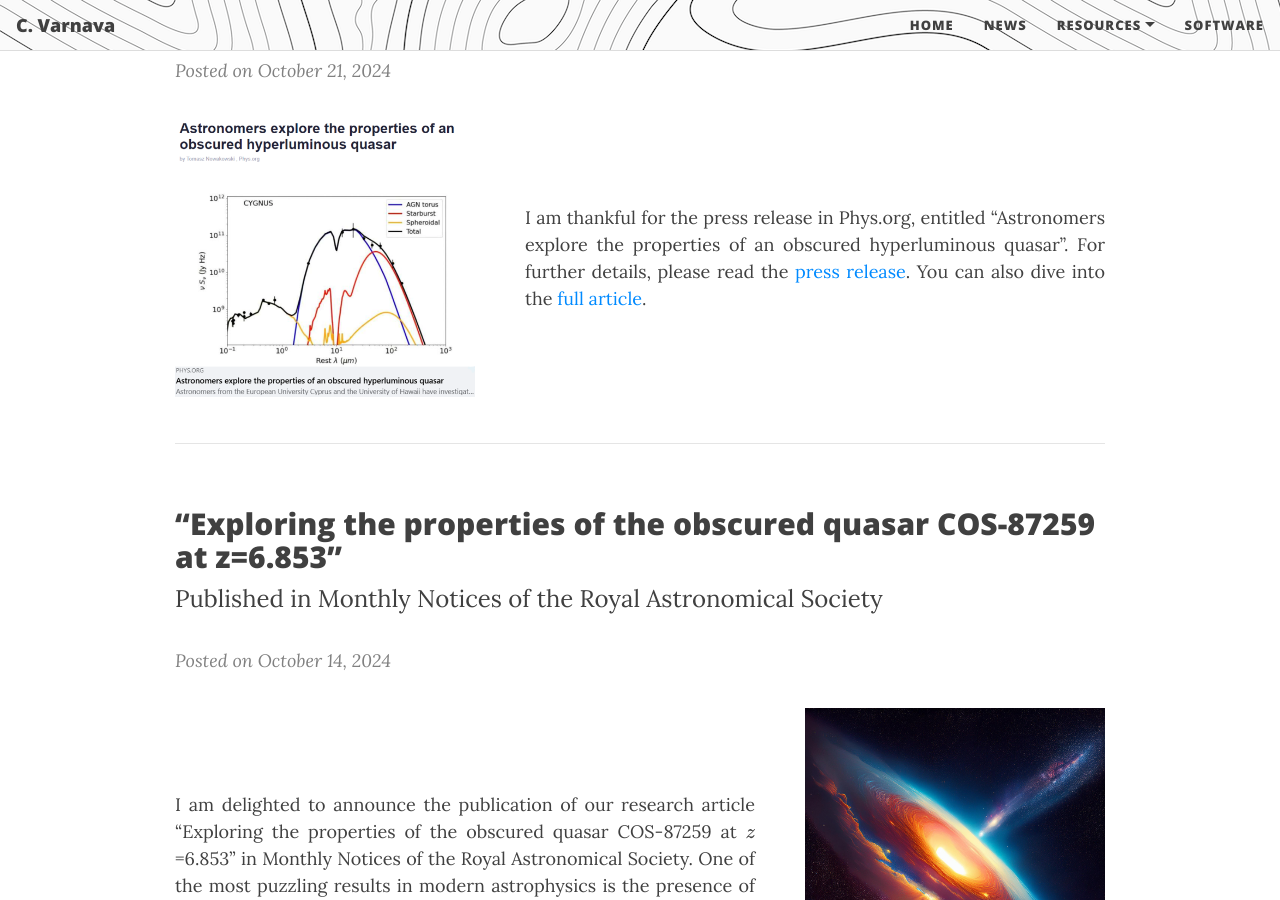
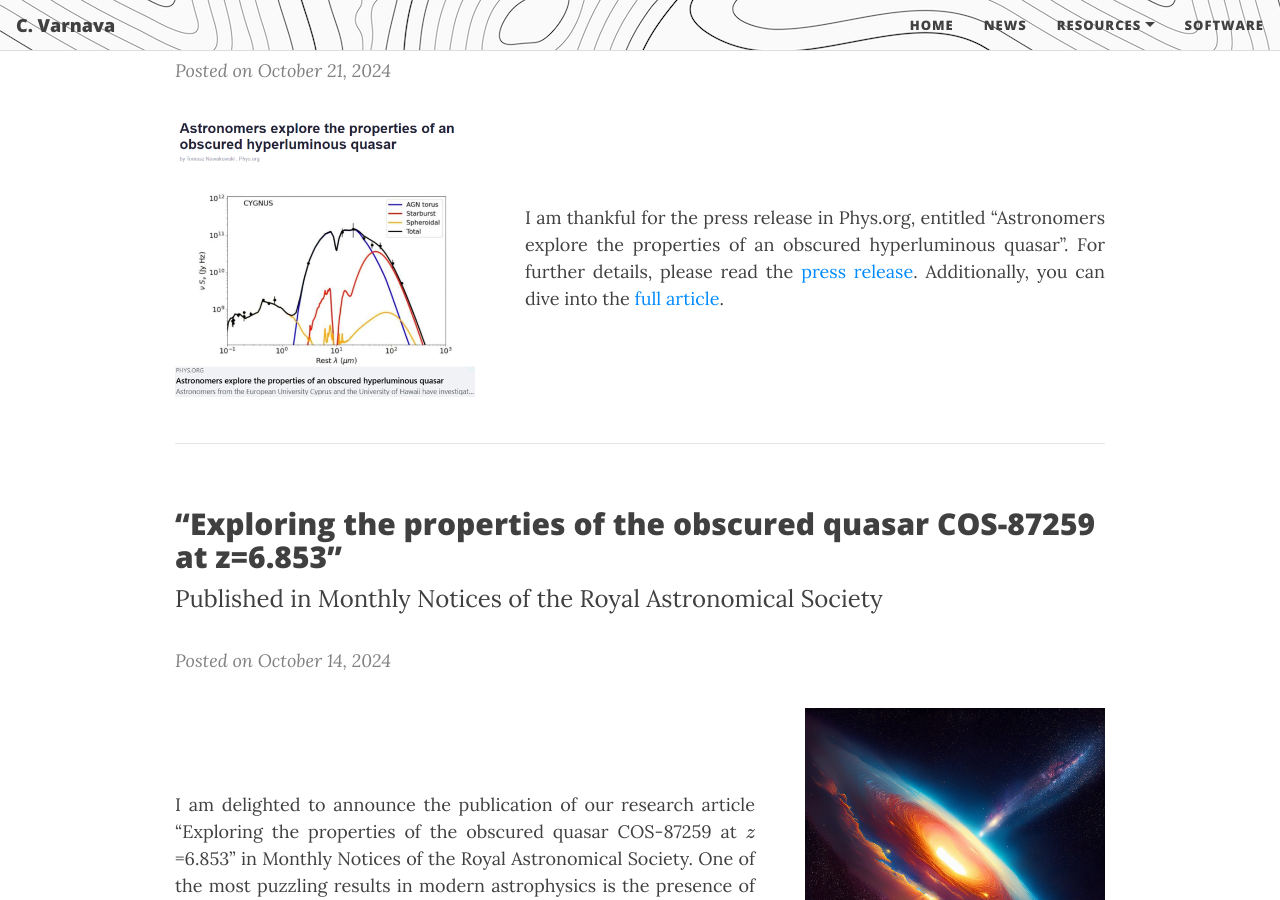
Before and after one commit to ch-var/ch-var.github.io, a Jekyll site: the page built from news.html, in a window 1280 px wide and 900 px high, scrolled down 1584 px. Built offline with Jekyll 4.4.1, drawn with Linux system fonts in a browser that asks for light colours; formulas are drawn with MathJax 3.

Commit message:
Update news.html

```diff
--- a/news.html
+++ b/news.html
@@ -63,7 +63,7 @@
 
 <div style="display: flex; justify-content: space-between; align-items: center; flex-wrap: wrap;">
   <p style="margin-right: 30px;"><img src="/assets/img/press.png" style="max-width: 300px; height: auto;"/></p>
-  <p style="text-align: justify; flex: 1; margin-left: 20px;">I am thankful for the press release in Phys.org, entitled “Astronomers explore the properties of an obscured hyperluminous quasar”. For further details, please read the <a href="https://phys.org/news/2024-10-astronomers-explore-properties-obscured-hyperluminous.html">press release</a>. You can also dive into the <a href="https://doi.org/10.1093/mnras/stae2221">full article</a>.</p>
+  <p style="text-align: justify; flex: 1; margin-left: 20px;">I am thankful for the press release in Phys.org, entitled “Astronomers explore the properties of an obscured hyperluminous quasar”. For further details, please read the <a href="https://phys.org/news/2024-10-astronomers-explore-properties-obscured-hyperluminous.html">press release</a>. Additionally, you can dive into the <a href="https://doi.org/10.1093/mnras/stae2221">full article</a>.</p>
 </div>
 
 <hr size="2">
```
